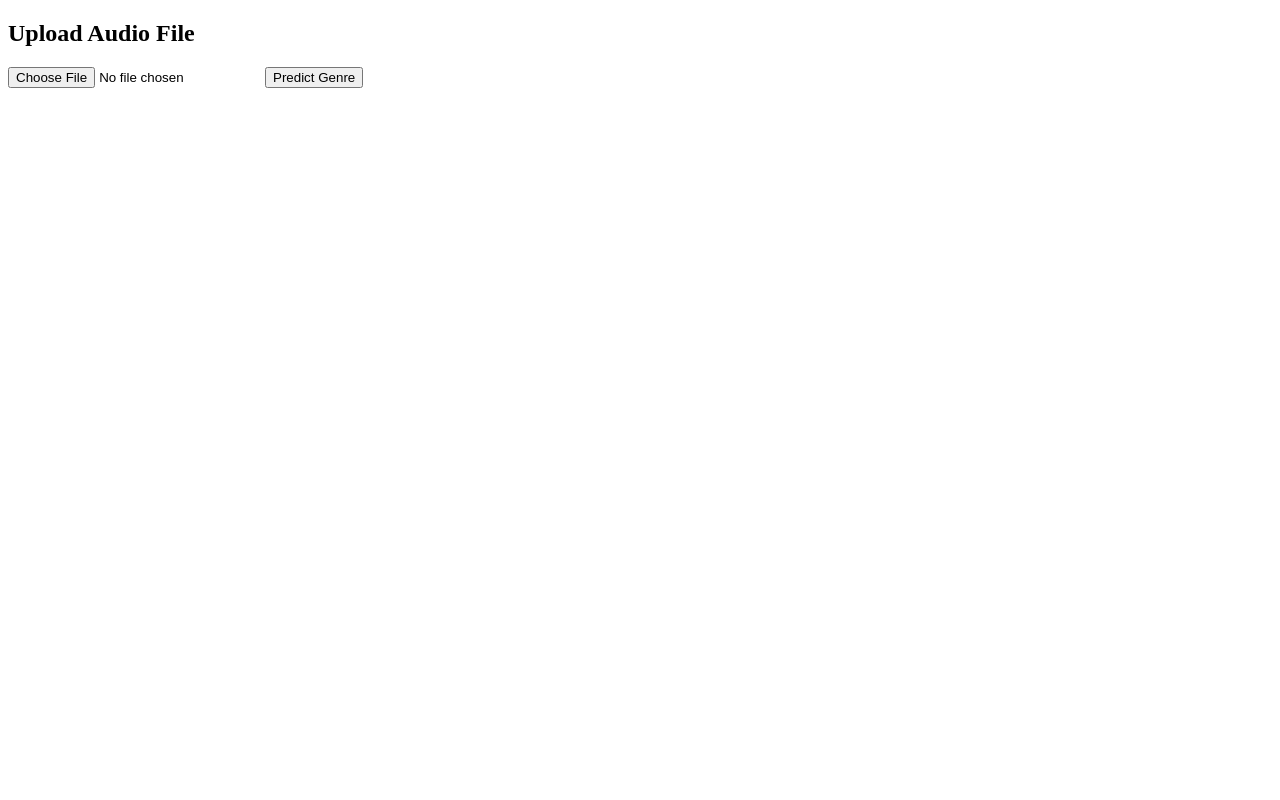
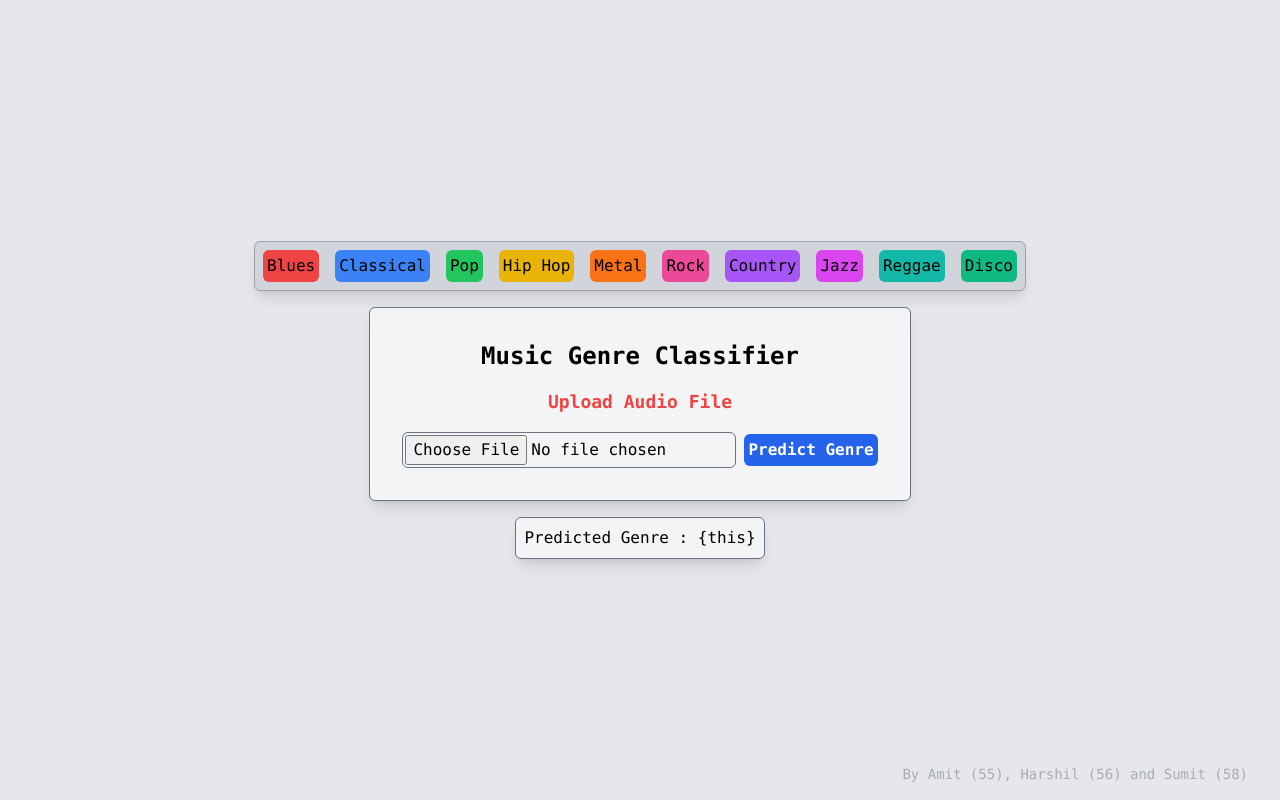
Before and after one commit to amitsuthar69/music-genre-classifictaion, a FastAPI app: page / in a window 1280 px wide. Run offline with FastAPI, Linux system fonts and the light colour scheme; some libraries are stand-ins or nearby versions.

Commit message:
some good ui

```diff
--- a/main.py
+++ b/main.py
@@ -52,10 +52,7 @@
         audio_fp = f"./temp/{file.filename}"
         with open(audio_fp, "wb") as buffer:
             buffer.write(file.file.read())
-
-        # Use the predict_genre function to get the predicted genre
         predicted_genre = predict_genre(model, scaler, audio_fp)
-
         return JSONResponse(content={"predicted_genre": predicted_genre})
     except Exception as e:
         return JSONResponse(content={"error": f"Error during prediction: {str(e)}"}, status_code=500)
--- a/templates/index.html
+++ b/templates/index.html
@@ -1,13 +1,54 @@
 <!DOCTYPE html>
 <html>
-<body>
-
-<h2>Upload Audio File</h2>
-
-<form action="/predict" method="post" enctype="multipart/form-data">
-  <input type="file" name="file">
-  <button type="submit">Predict Genre</button>
-</form>
-
-</body>
+  <head>
+    <title>Music Genre</title>
+    <script src="https://cdn.tailwindcss.com"></script>
+  </head>
+  <body>
+    <div
+      class="flex flex-col font-mono bg-gray-200 justify-center items-center h-screen">
+      <div
+        class="border border-zinc-400 shadow-lg p-2 rounded-md bg-gray-300 flex justify-evenly items-center gap-4 list-none mb-4">
+        <li class="bg-red-500 p-1 rounded-md">Blues</li>
+        <li class="bg-blue-500 p-1 rounded-md">Classical</li>
+        <li class="bg-green-500 p-1 rounded-md">Pop</li>
+        <li class="bg-yellow-500 p-1 rounded-md">Hip Hop</li>
+        <li class="bg-orange-500 p-1 rounded-md">Metal</li>
+        <li class="bg-pink-500 p-1 rounded-md">Rock</li>
+        <li class="bg-purple-500 p-1 rounded-md">Country</li>
+        <li class="bg-fuchsia-500 p-1 rounded-md">Jazz</li>
+        <li class="bg-teal-500 p-1 rounded-md">Reggae</li>
+        <li class="bg-emerald-500 p-1 rounded-md">Disco</li>
+      </div>
+      <div
+        class="bg-gray-100 flex flex-col gap-4 items-center border border-gray-500 rounded-md p-8 shadow-lg">
+        <h1 class="text-2xl font-bold text-center">Music Genre Classifier</h1>
+        <h2 class="text-red-500 text-center text-lg font-semibold">
+          Upload Audio File
+        </h2>
+        <form
+          class="flex gap-2 items-center"
+          action="/predict"
+          method="post"
+          enctype="multipart/form-data">
+          <input
+            class="border border-gray-500 p-0.5 rounded-md"
+            type="file"
+            name="file" />
+          <button
+            class="bg-blue-600 hover:bg-blue-500 font-semibold text-white p-1 rounded-md"
+            type="submit">
+            Predict Genre
+          </button>
+        </form>
+      </div>
+      <div
+        class="mt-4 bg-gray-100 p-2 rounded-md border border-gray-500 shadow-lg">
+        Predicted Genre : {this}
+      </div>
+      <div class="absolute text-sm text-gray-500/50 bottom-4 right-8">
+        By Amit (55), Harshil (56) and Sumit (58)
+      </div>
+    </div>
+  </body>
 </html>
```
